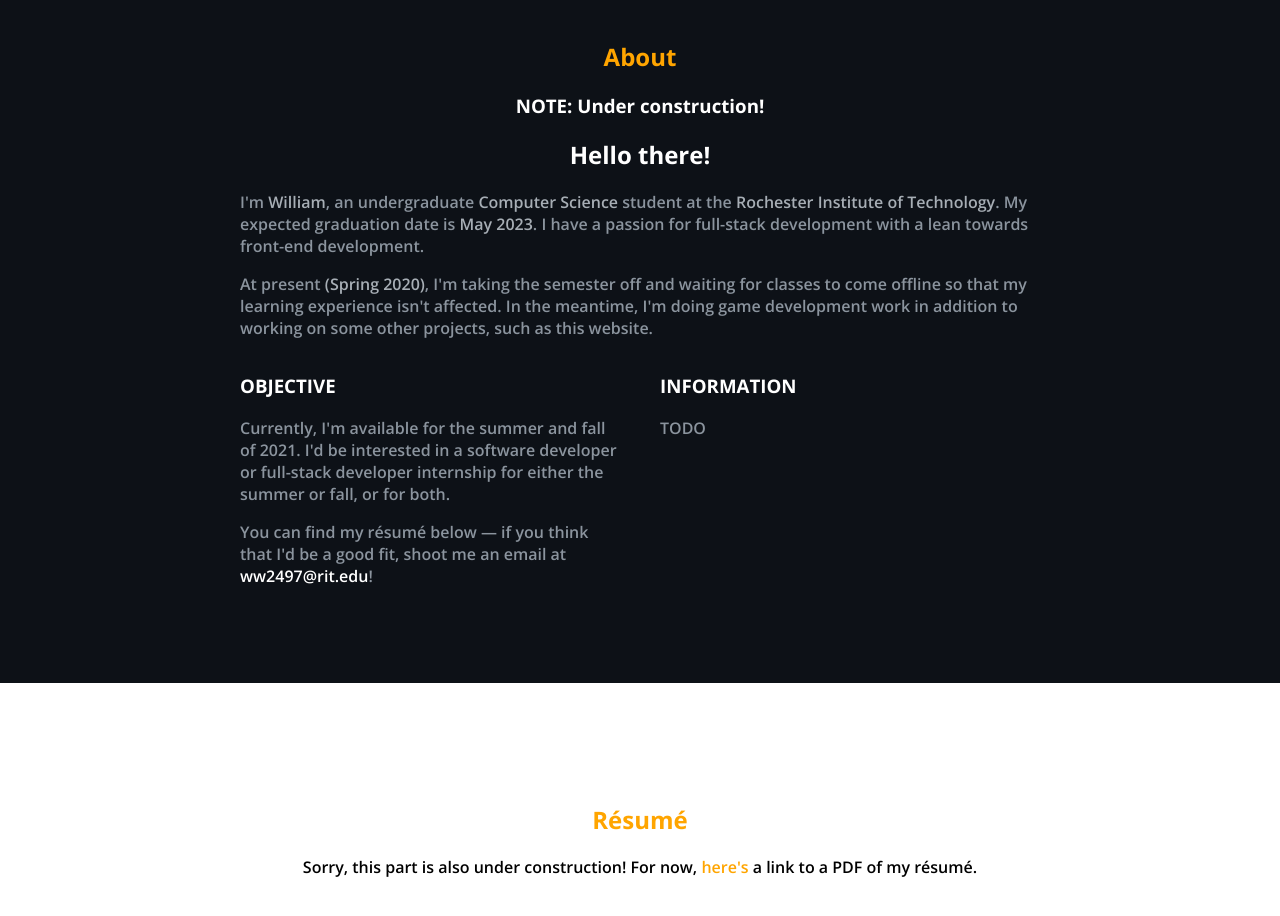
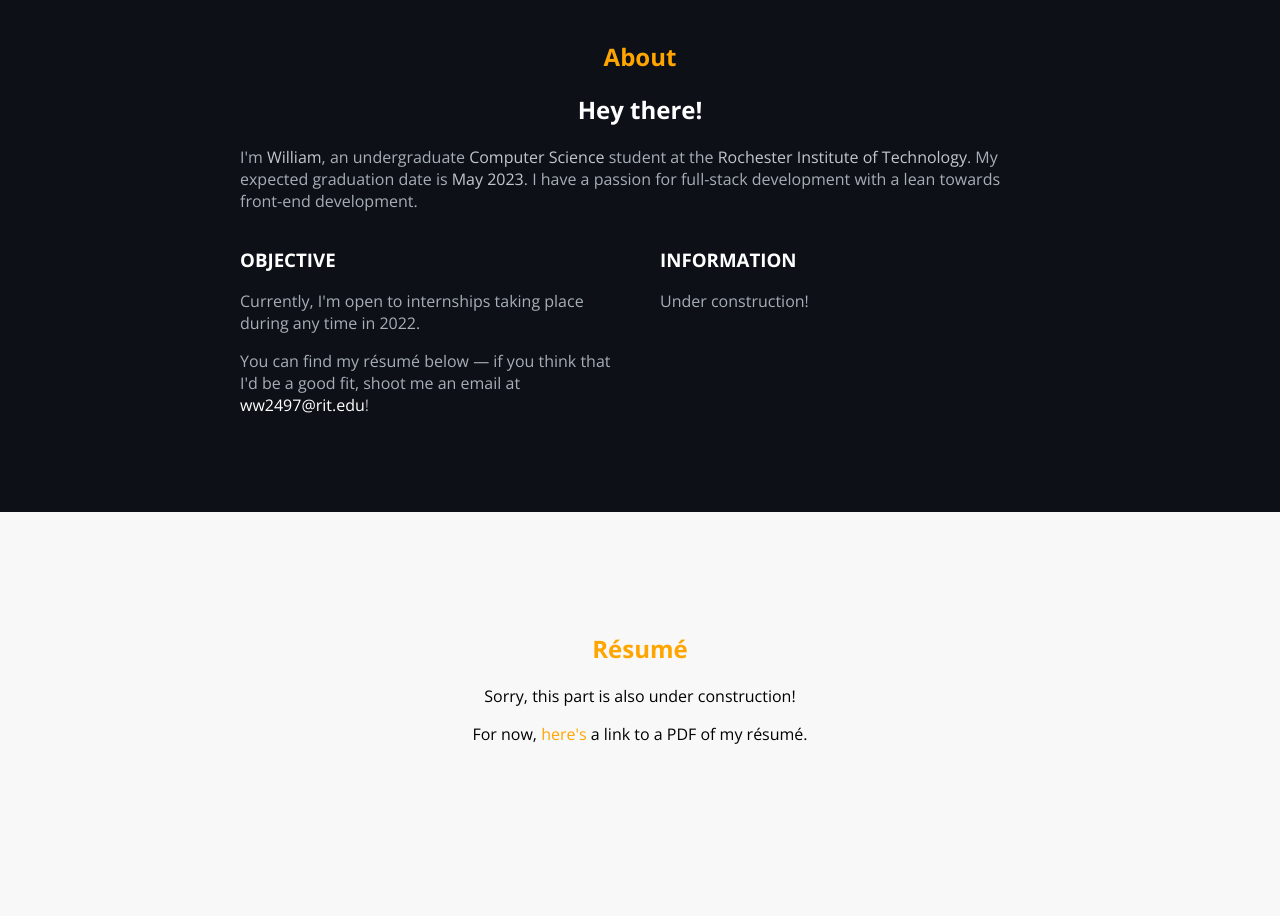
Before and after one commit to ww2497/ww2497.github.io, a React (Create React App) app: page / in a window 1280 px wide. Shown: the part 880-1796 px from the top of the page. Built offline with nearby package versions, Linux system fonts and the light colour scheme.

Commit message:
Update resume

```diff
--- a/src/App.js
+++ b/src/App.js
@@ -98,28 +98,20 @@ class App extends React.Component {
 							<h1 class="section-name">
 								About
 							</h1>
-							<h3 class="white">
-								NOTE: Under construction!
-							</h3>
 							<h1 class="white">
-								Hello there!
+								Hey there!
 							</h1>
 							<p>
 								I'm <span>William</span>, an undergraduate <span>Computer Science</span> student at the <span>Rochester Institute of Technology</span>.
 								My expected graduation date is <span>May 2023</span>.
 								I have a passion for full-stack development with a lean towards front-end development.
 							</p>
-							<p>
-								At present <span>(Spring 2020)</span>, I'm taking the semester off and waiting for classes to come offline so that my learning experience isn't affected.
-								In the meantime, I'm doing game development work in addition to working on some other projects, such as this website.
-							</p>
 						</div>
 						<div id="about-info">
 							<div>
 								<h3 class="white">OBJECTIVE</h3>
 								<p>
-									Currently, I'm available for the summer and fall of 2021.
-									I'd be interested in a software developer or full-stack developer internship for either the summer or fall, or for both.
+									Currently, I'm open to internships taking place during any time in 2022.
 								</p>
 								<p>
 									You can find my résumé below ― if you think that I'd be a good fit, shoot me an email at <a href="mailto:ww2497@rit.edu">ww2497@rit.edu</a>!
@@ -128,7 +120,7 @@ class App extends React.Component {
 							<div>
 								<h3 class="white">INFORMATION</h3>
 								<p>
-									TODO
+									Under construction!
 								</p>
 							</div>
 						</div>
@@ -140,7 +132,10 @@ class App extends React.Component {
 							Résumé
 						</h1>
 						<p>
-							Sorry, this part is also under construction! For now, <a href="/resume.pdf">here's</a> a link to a PDF of my résumé.
+							Sorry, this part is also under construction!
+						</p>
+						<p>
+							For now, <a href="/resume.pdf">here's</a> a link to a PDF of my résumé.
 						</p>
 					</div>
 				</section>
--- a/src/App.scss
+++ b/src/App.scss
@@ -9,6 +9,8 @@ $color-github: #161b22;
 $color-linkedin: #0a66c2;
 $color-mail: #77dd77;
 
+$resume-background: #f8f8f8;
+
 $nav-height: 3.34375rem;
 
 html {
@@ -17,7 +19,7 @@ html {
 
 body {
 	margin: 0;
-	font-family: 'Open Sans', sans-serif;
+	font-family: Open Sans, sans-serif;
 }
 
 a:link, a:visited {
@@ -190,12 +192,12 @@ section {
 }
 
 #about, #resume {
-	font-weight: 600;
+	font-weight: 400;
 }
 
 #about {
 	background-color: $github-body;
-	color: $github-body-text;
+	color: lighten($github-body-text, 10);
 
 	a {
 		color: white;
@@ -209,7 +211,7 @@ section {
 		max-width: 50rem;
 
 		span {
-			color: lighten($github-body-text, 10);
+			color: lighten($github-body-text, 20);
 		}
 	}
 
@@ -225,7 +227,7 @@ section {
 
 #resume {
 	min-height: 100vh;
-	background-color: white;
+	background-color: $resume-background;
 
 	a {
 		color: orange;
```
Also changed, not shown: 1 other file (tests, documents, lock files or other folders).
